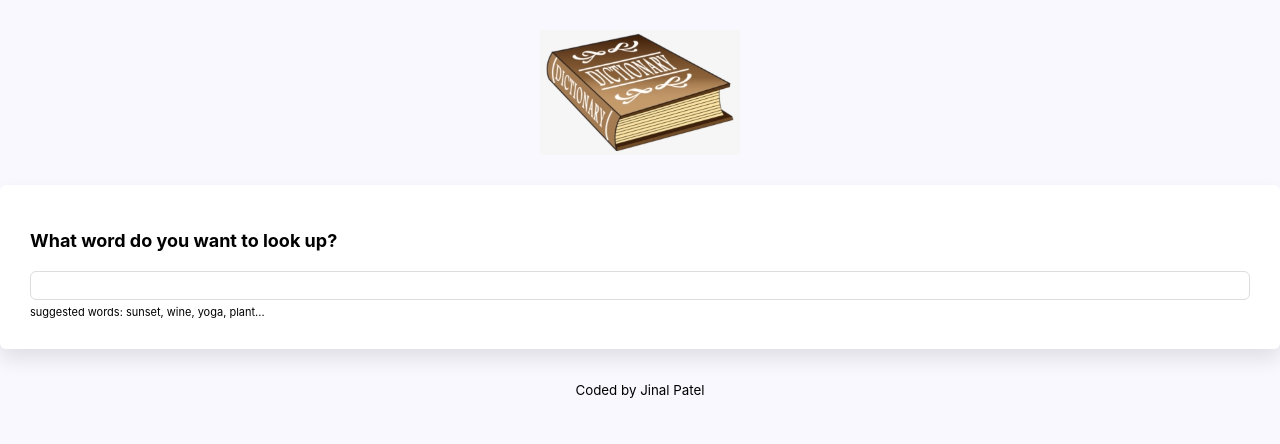
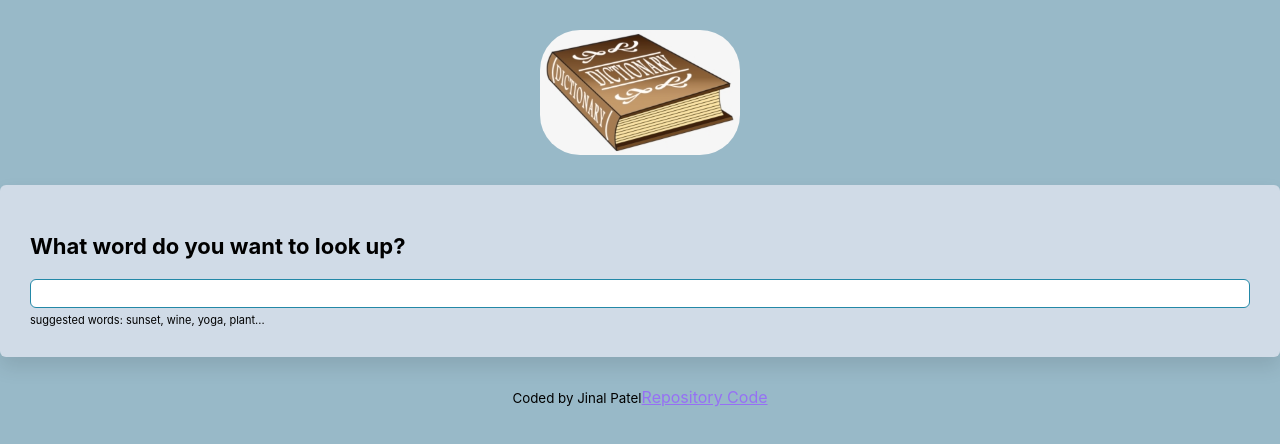
Before and after one commit to patel1078/dictionary-project, a React (Create React App) app: page / in a window 1280 px wide. Shown: the top 444 px of the page. Built offline with nearby package versions, Linux system fonts and the light colour scheme; no server answers.

Commit message:
css added

```diff
--- a/src/App.css
+++ b/src/App.css
@@ -1,5 +1,5 @@
 body {
-  background: #f9f8fe;
+  background: hsl(199, 30%, 69%);
 }
 
 a {
@@ -19,6 +19,7 @@ a {
   max-width: 200px;
   display: block;
   margin: 0 auto;
+  border-radius: 40px;
 }
 
 .App-footer {
--- a/src/App.js
+++ b/src/App.js
@@ -14,6 +14,9 @@ export default function App() {
         </main>
         <footer className="App-footer">
           <small>Coded by Jinal Patel</small>
+          <a href="https://github.com/patel1078/dictionary-project">
+            Repository Code
+          </a>
         </footer>
       </div>
     </div>
--- a/src/Dictionary.css
+++ b/src/Dictionary.css
@@ -1,11 +1,11 @@
 .Dictionary h1 {
-  font-size: 18px;
+  font-size: 22px;
   font-weight: bold;
   margin-bottom: 20px;
 }
 
 .Dictionary section {
-  background: white;
+  background: rgb(208, 219, 231);
   padding: 30px;
   border-radius: 6px;
   box-shadow: 0 10px 20px rgb(0 0 0 / 10%);
@@ -16,8 +16,8 @@
   width: 100%;
   border-radius: 6px;
   padding: 6px 10px;
-  color: #333;
-  border: 1px solid #ddd;
+  color: rgb(2, 24, 24);
+  border: 1px solid rgb(35, 136, 167);
 }
 
 .Dictionary .hint {
--- a/src/Meaning.css
+++ b/src/Meaning.css
@@ -5,7 +5,7 @@
 }
 
 .Meaning .example {
-  color: #70757a;
+  color: #344b63;
   font-style: italic;
   margin-top: 10px;
 }
--- a/src/Photos.css
+++ b/src/Photos.css
@@ -1,4 +1,4 @@
 .Photos img {
-  border-radius: 4px;
+  border-radius: 50px;
   margin-bottom: 20px;
 }
--- /dev/null
+++ b/src/Results.css
@@ -0,0 +1,5 @@
+.Results h2 {
+  font-size: 36px;
+  font-weight: bold;
+  line-height: 1.5;
+}
--- a/src/Results.js
+++ b/src/Results.js
@@ -1,11 +1,13 @@
 import React from "react";
 import Phonetic from "./Phonetic";
 import Meaning from "./Meaning";
+import "./Results.css";
 
 export default function Results(props) {
   if (props.results) {
     return (
       <div className="Results">
+        <section>
           <h2>{props.results.word}</h2>
           {props.results.phonetics.map(function (phonetic, index) {
             return (
@@ -14,11 +16,12 @@ export default function Results(props) {
               </div>
             );
           })}
+        </section>
         {props.results.meanings.map(function (meaning, index) {
           return (
-            <div key={index}>
+            <section key={index}>
               <Meaning meaning={meaning} />
-            </div>
+            </section>
           );
         })}
       </div>
--- /dev/null
+++ b/src/Synonyms.css
@@ -0,0 +1,11 @@
+.Synonyms {
+  margin: 15px 0 0;
+  padding: 0;
+}
+
+.Synonyms li {
+  font-size: 13px;
+  display: inline-block;
+  padding-right: 10px;
+  line-height: 1;
+}
--- a/src/Synonyms.js
+++ b/src/Synonyms.js
@@ -1,4 +1,5 @@
 import React from "react";
+import "./Synonyms.css";
 
 export default function Synonyms(props) {
   if (props.synonyms) {
```
Also changed, not shown: src/Phonetics.css (added, +24 -0 lines). Lines whose indentation alone changed are shown as unchanged.
